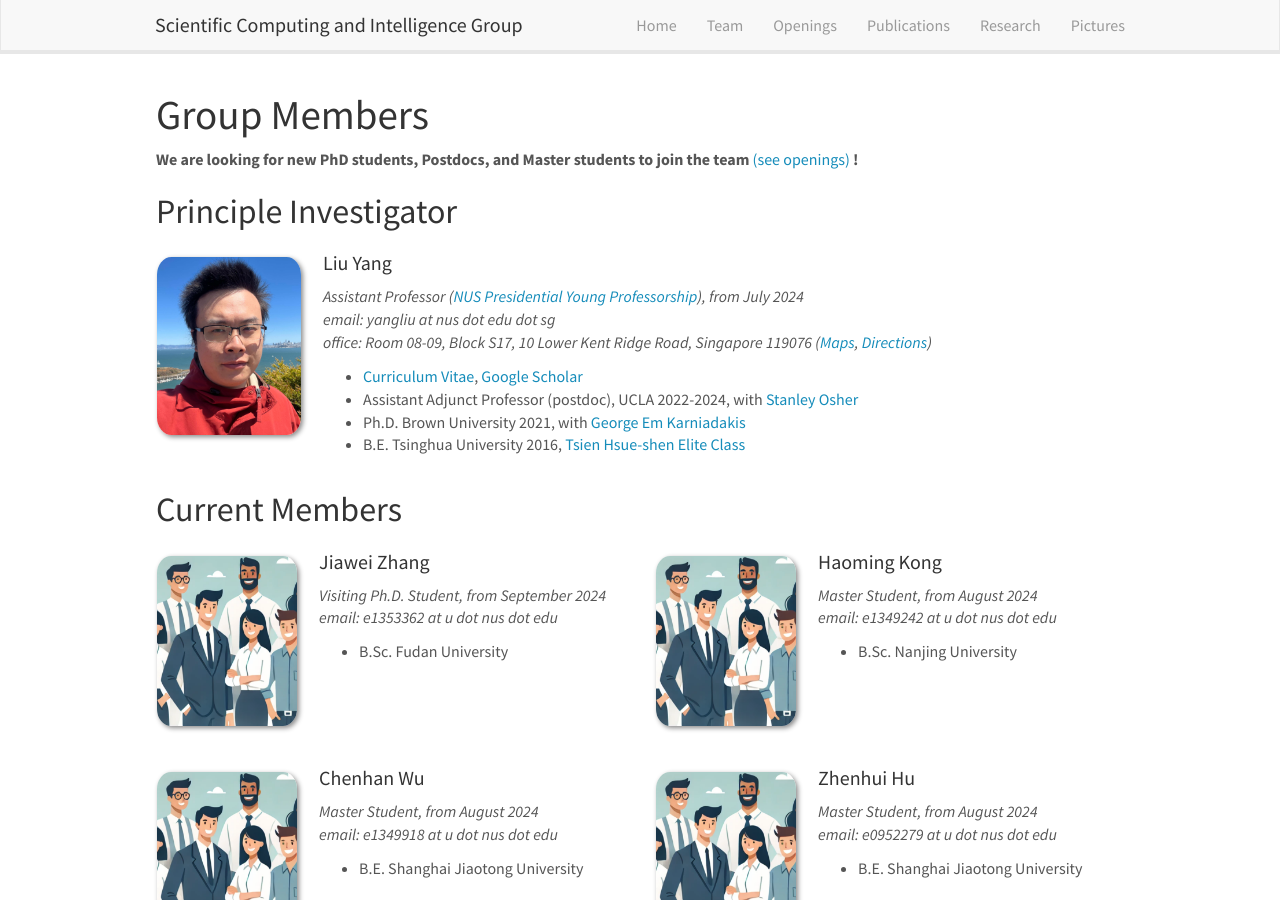
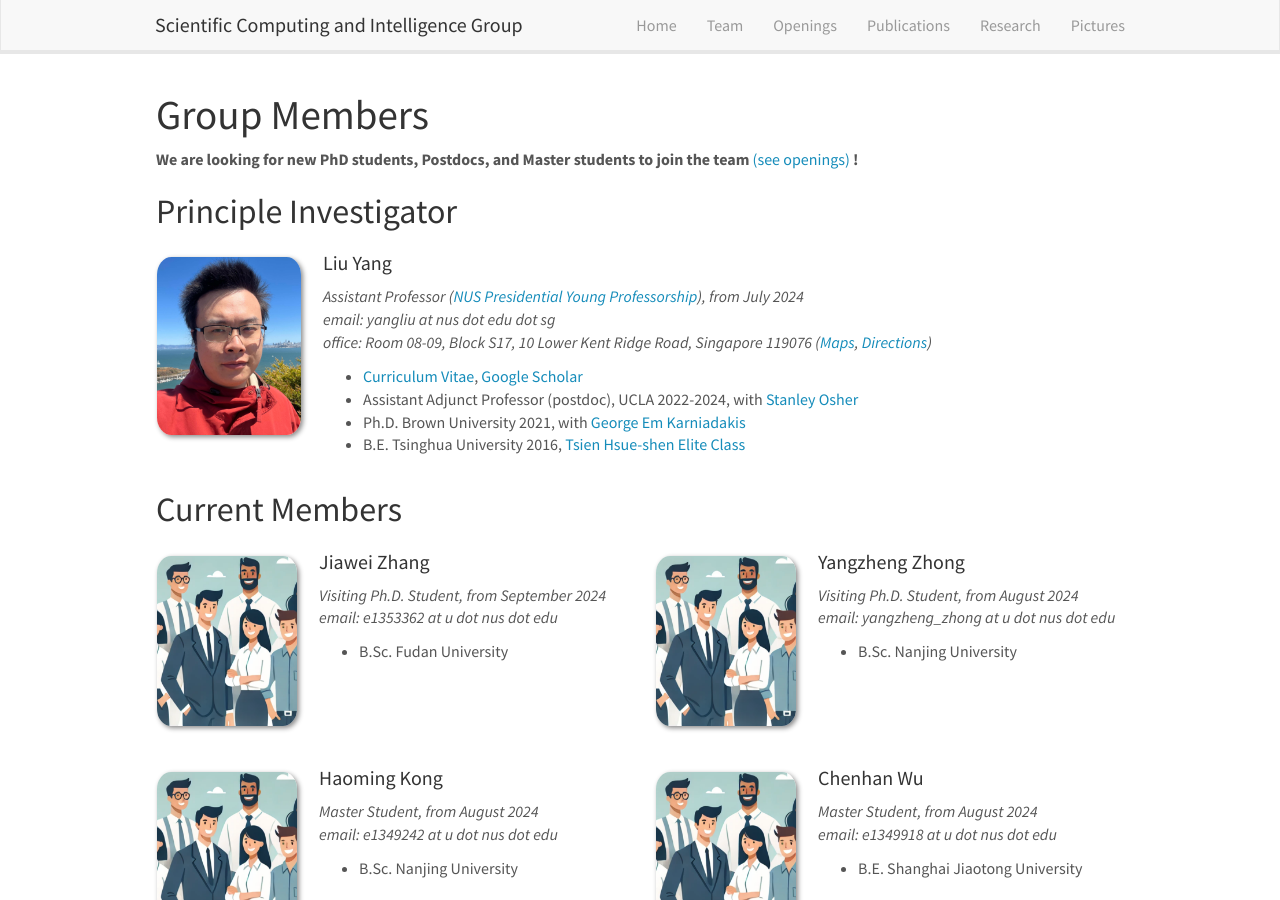
Before and after one commit to scaling-group/scaling-group.github.io, a Jekyll site: the page built from _pages/team.md, in a window 1280 px wide and 900 px high. Built offline with Jekyll 4.4.1, drawn with Linux system fonts in a browser that asks for light colours.

Commit message:
add visiting Ph.D student

```diff
--- a/_data/team_current.yml
+++ b/_data/team_current.yml
@@ -5,6 +5,12 @@
   number_educ: 1
   education1: B.Sc. Fudan University
 
+- name: Yangzheng Zhong
+  photo: people.png
+  info: Visiting Ph.D. Student, from August 2024
+  email: yangzheng_zhong at u dot nus dot edu
+  number_educ: 1
+  education1: B.Sc. Nanjing University
 
 - name: Haoming Kong
   photo: people.png
```
Also changed, not shown: 1 other file.
